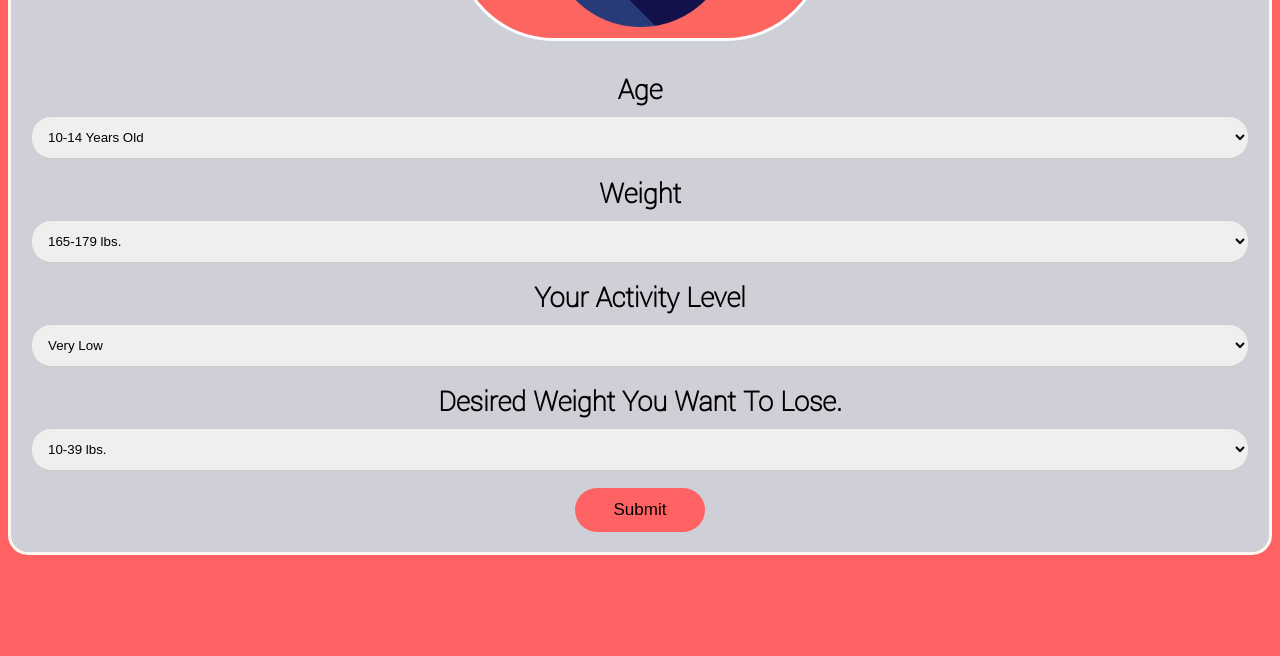
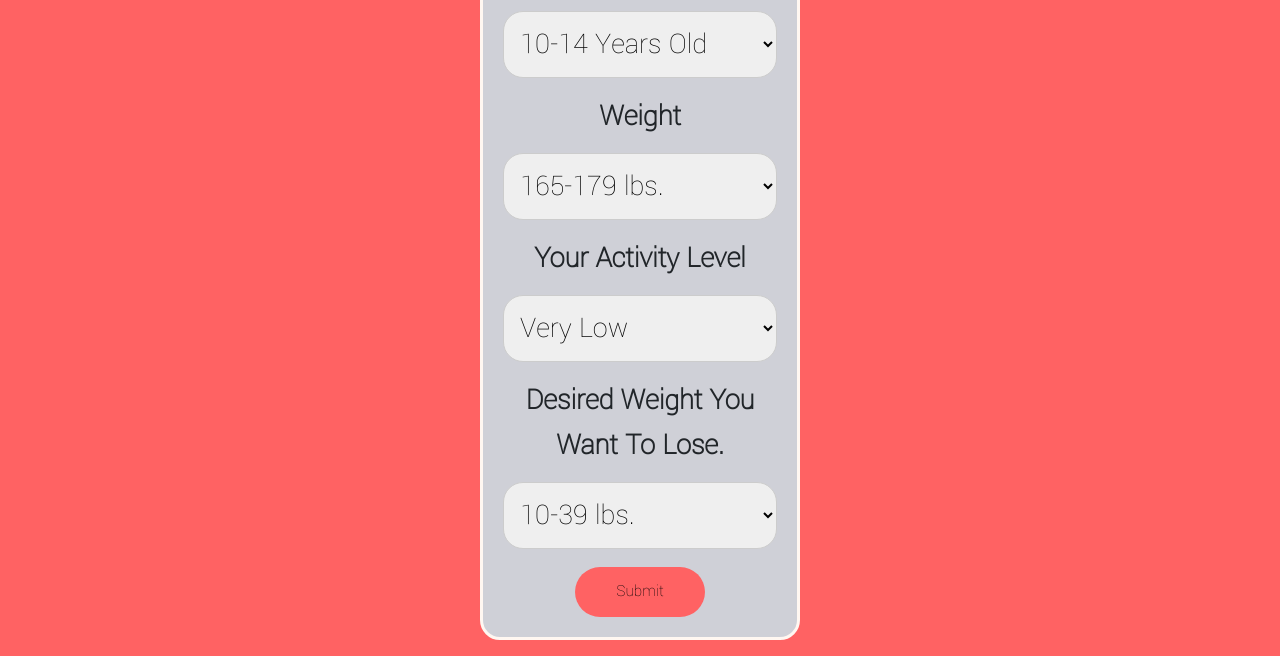
Before and after one commit to Craig-Burch/node-fitness-app, a website: page public/app.html in a window 1280 px wide. Shown: the part 210-866 px from the top of the page. Before the commit the page ends 800 px from the top, so only its background shows below. Drawn offline with nearby package versions, Linux system fonts and the light colour scheme; no server answers.

Commit message:
enhanced home/app

```diff
--- a/package.json
+++ b/package.json
@@ -14,6 +14,7 @@
   "author": "",
   "license": "ISC",
   "dependencies": {
+    "bootstrap": "^4.3.1",
     "express": "^4.16.4",
     "mdbootstrap": "^4.8.7",
     "socket.io": "^2.1.1"
--- a/public/app.html
+++ b/public/app.html
@@ -5,6 +5,8 @@
 	<meta name="viewport" content="width=device-width, initial-scale=1">
   <title>OurFit App</title>
   <link rel="shortcut icon" type="image/png" href="/fit1.png">
+  <link href="css/bootstrap.min.css" rel="stylesheet">
+  <link href="css/mdb.min.css" rel="stylesheet">
 	<script type="text/javascript" src= "https://ajax.googleapis.com/ajax/libs/jquery/2.2.4/jquery.min.js"> </script>
 	<script src="https://cdn.rawgit.com/michalsnik/aos/2.1.1/dist/aos.js"></script>
     <link href="https://cdn.rawgit.com/michalsnik/aos/2.1.1/dist/aos.css" rel="stylesheet">
@@ -38,6 +40,8 @@
     border: 1px solid black;
 }
 .container {
+    margin-top: 3%;
+    width: 25%;
     border-radius: 20px;
     background-color: #CFD0D7;
     padding: 20px;
@@ -145,6 +149,7 @@
           alert('WORK OUT A LOT!')
         }
     }
+
 </script>
   <form id="submit-form" class= "mobile">
 
```
Also changed, not shown: public/doe.png (deleted), public/doug.png (deleted), public/lily.png (deleted), 1 other file.
